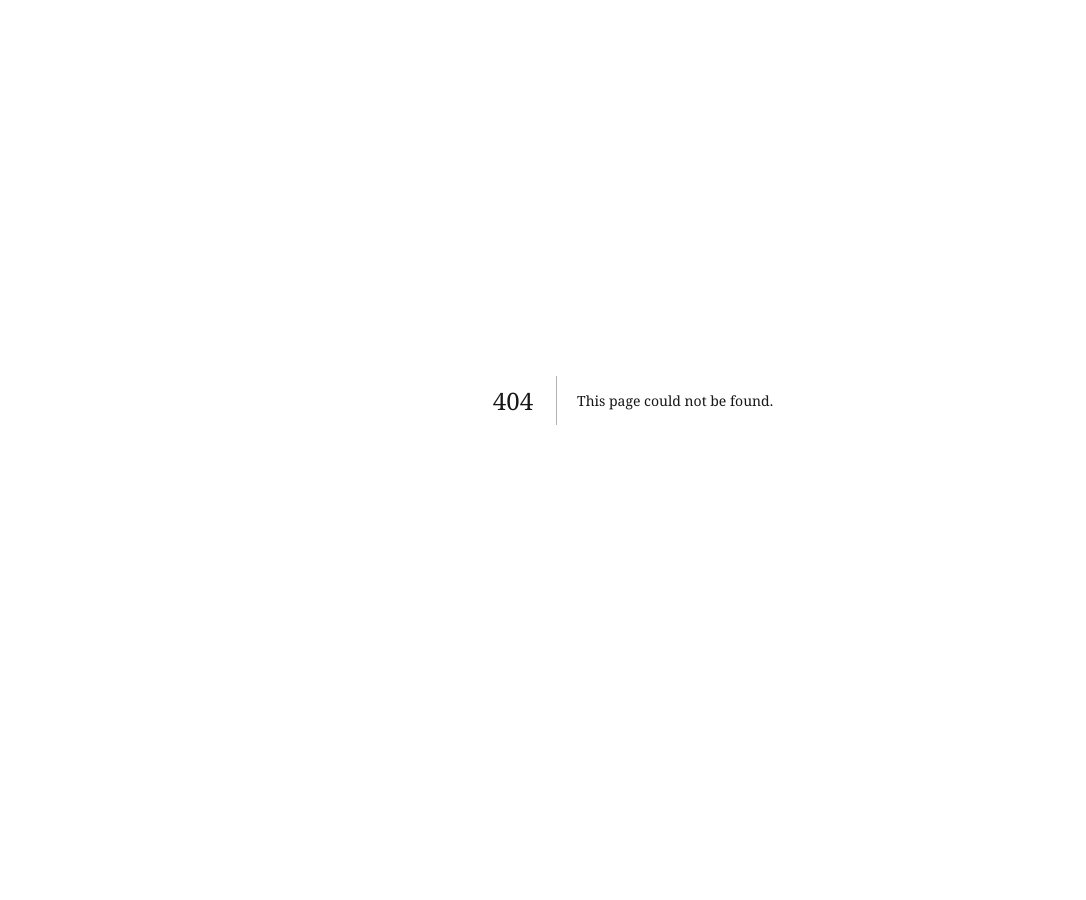
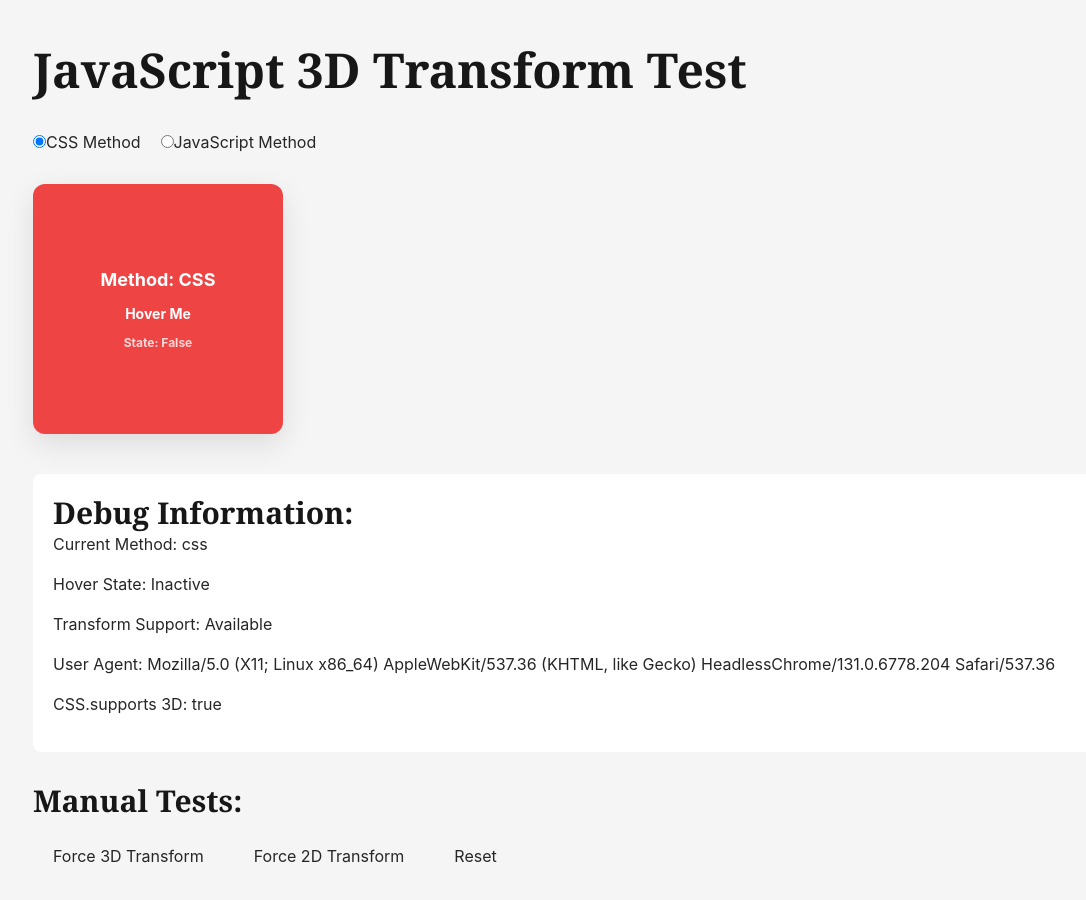
Before and after one commit to francktshibala/AnnaLea, a Next.js app: page /js-test in a window 1280 px wide. Before the commit this address had no page. Shown: the top 900 px of the page, without its empty margins (7-1093 px from the left). Before the commit the page ends 800 px from the top, so only its background shows below. Built offline with nearby package versions, Linux system fonts and the light colour scheme.

Commit message:
Add JavaScript-based 3D transform test with manual controls

```diff
--- /dev/null
+++ b/src/app/js-test/page.tsx
@@ -0,0 +1,152 @@
+'use client';
+
+import { useRef, useState } from 'react';
+
+export default function JSTestPage() {
+  const [method, setMethod] = useState('css');
+  const cardRef = useRef<HTMLDivElement>(null);
+  const [isHovered, setIsHovered] = useState(false);
+
+  const handleMouseEnter = () => {
+    setIsHovered(true);
+    if (method === 'js' && cardRef.current) {
+      // Direct DOM manipulation
+      cardRef.current.style.transform = 'perspective(1000px) rotateX(20deg) rotateY(20deg) translateZ(50px)';
+      cardRef.current.style.boxShadow = '0 50px 100px rgba(0,0,0,0.3)';
+      cardRef.current.style.backgroundColor = '#3b82f6';
+    }
+  };
+
+  const handleMouseLeave = () => {
+    setIsHovered(false);
+    if (method === 'js' && cardRef.current) {
+      cardRef.current.style.transform = 'perspective(1000px) rotateX(0deg) rotateY(0deg) translateZ(0px)';
+      cardRef.current.style.boxShadow = '0 10px 30px rgba(0,0,0,0.1)';
+      cardRef.current.style.backgroundColor = '#ef4444';
+    }
+  };
+
+  return (
+    <div style={{ padding: '40px', backgroundColor: '#f5f5f5', minHeight: '100vh' }}>
+      <h1 style={{ marginBottom: '30px' }}>JavaScript 3D Transform Test</h1>
+
+      {/* Method Selector */}
+      <div style={{ marginBottom: '30px' }}>
+        <label>
+          <input
+            type="radio"
+            value="css"
+            checked={method === 'css'}
+            onChange={(e) => setMethod(e.target.value)}
+          />
+          CSS Method
+        </label>
+        <label style={{ marginLeft: '20px' }}>
+          <input
+            type="radio"
+            value="js"
+            checked={method === 'js'}
+            onChange={(e) => setMethod(e.target.value)}
+          />
+          JavaScript Method
+        </label>
+      </div>
+
+      {/* Test Card */}
+      <div
+        ref={cardRef}
+        onMouseEnter={handleMouseEnter}
+        onMouseLeave={handleMouseLeave}
+        style={{
+          width: '250px',
+          height: '250px',
+          backgroundColor: method === 'css' && isHovered ? '#3b82f6' : '#ef4444',
+          borderRadius: '12px',
+          display: 'flex',
+          flexDirection: 'column',
+          alignItems: 'center',
+          justifyContent: 'center',
+          color: 'white',
+          cursor: 'pointer',
+          transition: method === 'css' ? 'all 0.5s ease' : 'none',
+          transform: method === 'css' && isHovered
+            ? 'perspective(1000px) rotateX(20deg) rotateY(20deg) translateZ(50px)'
+            : method === 'css'
+              ? 'perspective(1000px) rotateX(0deg) rotateY(0deg) translateZ(0px)'
+              : undefined,
+          boxShadow: method === 'css' && isHovered
+            ? '0 50px 100px rgba(0,0,0,0.3)'
+            : '0 10px 30px rgba(0,0,0,0.1)',
+          fontSize: '18px',
+          fontWeight: 'bold',
+          textAlign: 'center',
+        }}
+      >
+        <div>Method: {method.toUpperCase()}</div>
+        <div style={{ fontSize: '14px', marginTop: '10px' }}>
+          {isHovered ? 'HOVERED' : 'Hover Me'}
+        </div>
+        <div style={{ fontSize: '12px', marginTop: '10px', opacity: 0.8 }}>
+          State: {isHovered ? 'True' : 'False'}
+        </div>
+      </div>
+
+      {/* Debug Info */}
+      <div style={{ marginTop: '40px', padding: '20px', backgroundColor: 'white', borderRadius: '8px' }}>
+        <h3>Debug Information:</h3>
+        <p>Current Method: {method}</p>
+        <p>Hover State: {isHovered ? 'Active' : 'Inactive'}</p>
+        <p>Transform Support: {typeof window !== 'undefined' ? 'Available' : 'Loading...'}</p>
+
+        {typeof window !== 'undefined' && (
+          <>
+            <p>User Agent: {navigator.userAgent}</p>
+            <p>CSS.supports 3D: {
+              'CSS' in window && 'supports' in (window as any).CSS
+                ? String((window as any).CSS.supports('transform-style', 'preserve-3d'))
+                : 'Unknown'
+            }</p>
+          </>
+        )}
+      </div>
+
+      {/* Manual Test Buttons */}
+      <div style={{ marginTop: '30px' }}>
+        <h3 style={{ marginBottom: '15px' }}>Manual Tests:</h3>
+        <button
+          onClick={() => {
+            if (cardRef.current) {
+              cardRef.current.style.transform = 'rotateX(45deg) rotateY(45deg) scale(1.5)';
+              cardRef.current.style.backgroundColor = '#10b981';
+            }
+          }}
+          style={{ marginRight: '10px', padding: '10px 20px' }}
+        >
+          Force 3D Transform
+        </button>
+        <button
+          onClick={() => {
+            if (cardRef.current) {
+              cardRef.current.style.transform = 'scale(2) rotate(45deg)';
+              cardRef.current.style.backgroundColor = '#f59e0b';
+            }
+          }}
+          style={{ marginRight: '10px', padding: '10px 20px' }}
+        >
+          Force 2D Transform
+        </button>
+        <button
+          onClick={() => {
+            if (cardRef.current) {
+              cardRef.current.style.transform = 'none';
+              cardRef.current.style.backgroundColor = '#ef4444';
+            }
+          }}
+          style={{ padding: '10px 20px' }}
+        >
+          Reset
+        </button>
+      </div>
+    </div>
+  );
+}
```
